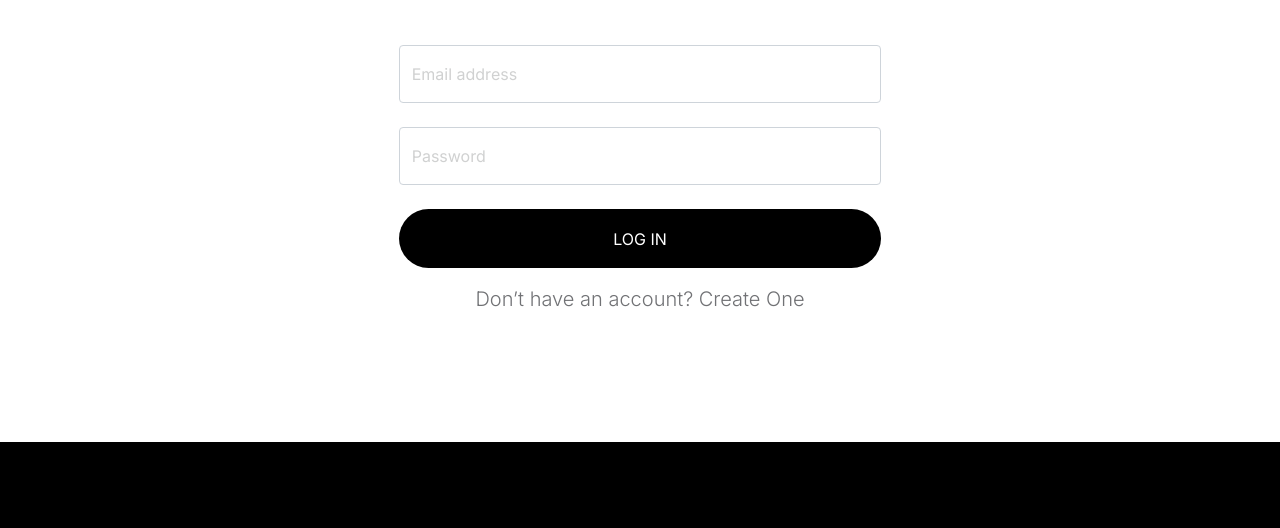
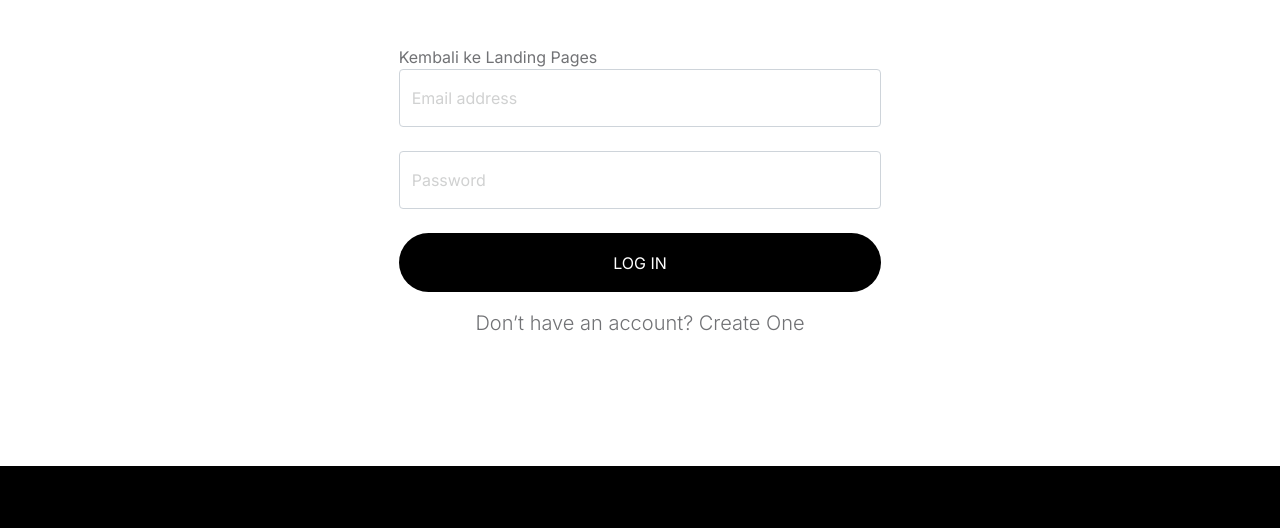
Before and after one commit to ghazaa-putra/webku, a plain HTML site: page sign-in.html in a window 1280 px wide. Shown: the part 192-720 px from the top of the page. Drawn offline with Linux system fonts and the light colour scheme.

Commit message:
Update sign-in.html

```diff
--- a/sign-in.html
+++ b/sign-in.html
@@ -52,7 +52,7 @@ https://www.tooplate.com/view/2127-little-fashion
 
                             <div class="row">
                                 <div class="col-lg-8 col-11 mx-auto">
-                                    <form role="form" action="index.html">
+                                    <a href="index.html'">Kembali ke Landing Pages</a>
 
                                         <div class="form-floating mb-4 p-0">
                                             <input type="email" name="email" id="email" pattern="[^ @]*@[^ @]*" class="form-control" placeholder="Email address" required>
```
